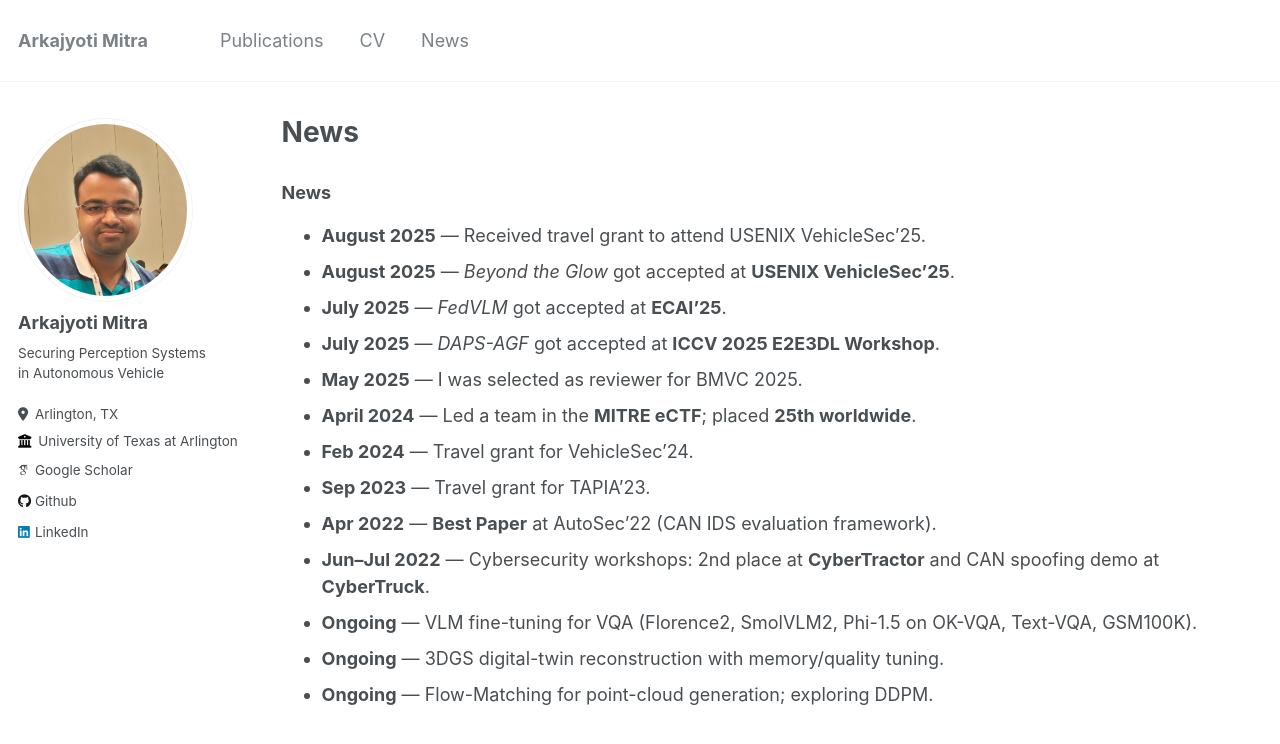
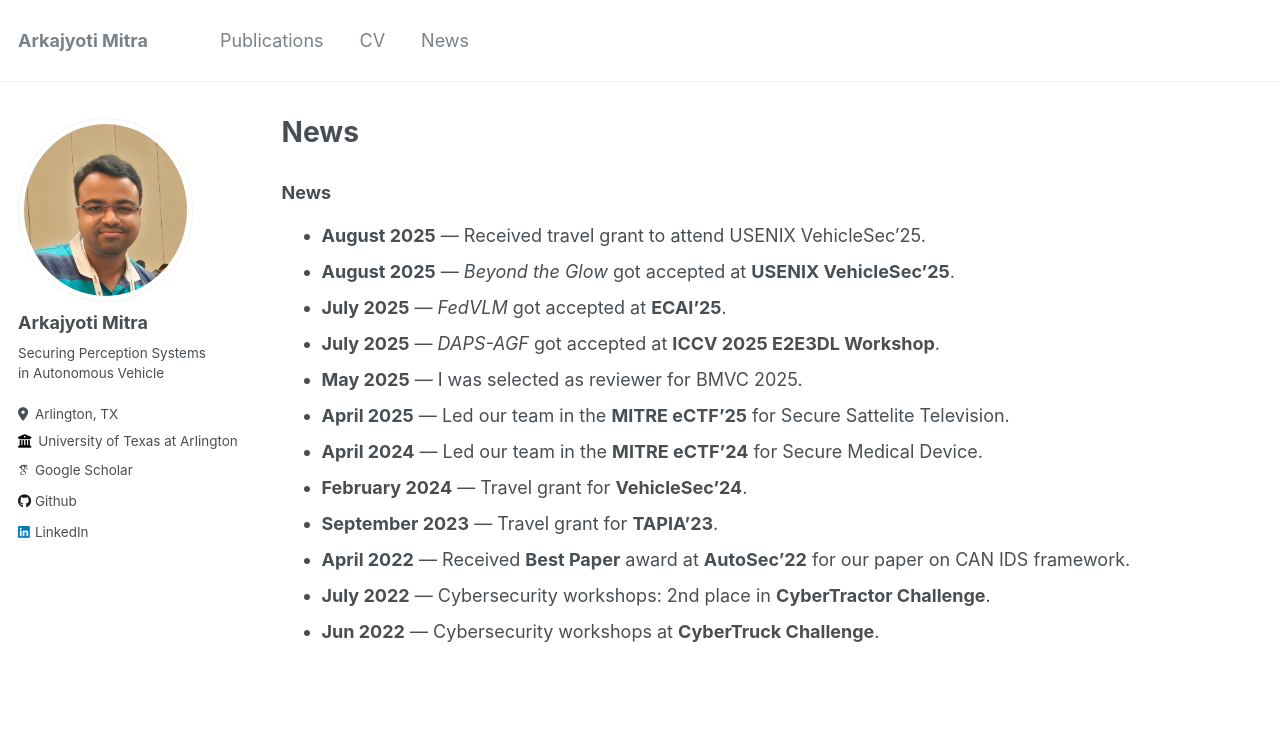
Before and after one commit to arkajyotimitra/arkajyotimitra.github.io, a Jekyll site: the page built from _pages/news.md, in a window 1280 px wide and 924 px high. Shown: the top 744 px of the window. Built offline with Jekyll 4.4.1, drawn with Linux system fonts in a browser that asks for light colours; some web fonts are replaced.

Commit message:
Update news.md

```diff
--- a/_pages/news.md
+++ b/_pages/news.md
@@ -15,14 +15,14 @@ redirect_from:
 - **July 2025** — *FedVLM* got accepted at **ECAI’25**.
 - **July 2025** — *DAPS-AGF* got accepted at **ICCV 2025 E2E3DL Workshop**.
 - **May 2025** — I was selected as reviewer for BMVC 2025.
-- **April 2024** — Led a team in the **MITRE eCTF**; placed **25th worldwide**.
-- **Feb 2024** — Travel grant for VehicleSec’24.
-- **Sep 2023** — Travel grant for TAPIA’23.
-- **Apr 2022** — **Best Paper** at AutoSec’22 (CAN IDS evaluation framework).
-- **Jun–Jul 2022** — Cybersecurity workshops: 2nd place at **CyberTractor** and CAN spoofing demo at **CyberTruck**.
-- **Ongoing** — VLM fine-tuning for VQA (Florence2, SmolVLM2, Phi-1.5 on OK-VQA, Text-VQA, GSM100K).
-- **Ongoing** — 3DGS digital-twin reconstruction with memory/quality tuning.
-- **Ongoing** — Flow-Matching for point-cloud generation; exploring DDPM.
+- **April 2025** — Led our team in the **MITRE eCTF'25** for Secure Sattelite Television.
+- **April 2024** — Led our team in the **MITRE eCTF'24** for Secure Medical Device.
+- **February 2024** — Travel grant for **VehicleSec’24**.
+- **September 2023** — Travel grant for **TAPIA’23**.
+- **April 2022** — Received **Best Paper** award at **AutoSec’22** for our paper on CAN IDS framework.
+- **July 2022** — Cybersecurity workshops: 2nd place in **CyberTractor Challenge**.
+- **Jun 2022** — Cybersecurity workshops at **CyberTruck Challenge**.
+
 
 
 <!-- Education
```
